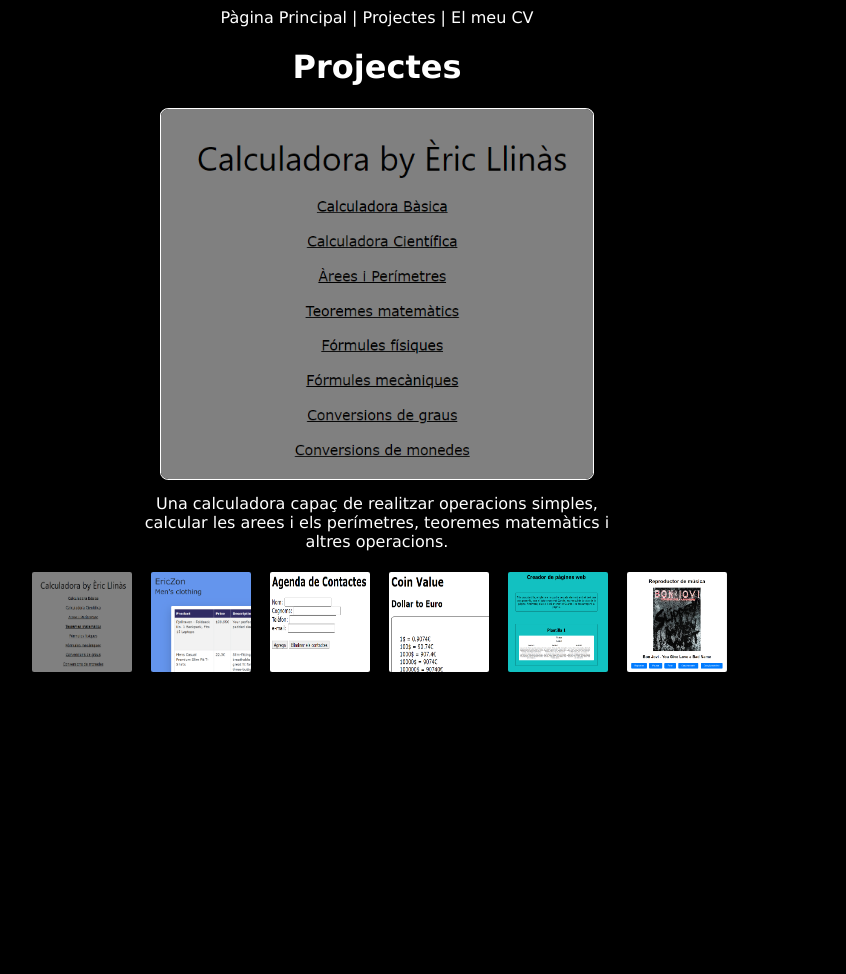
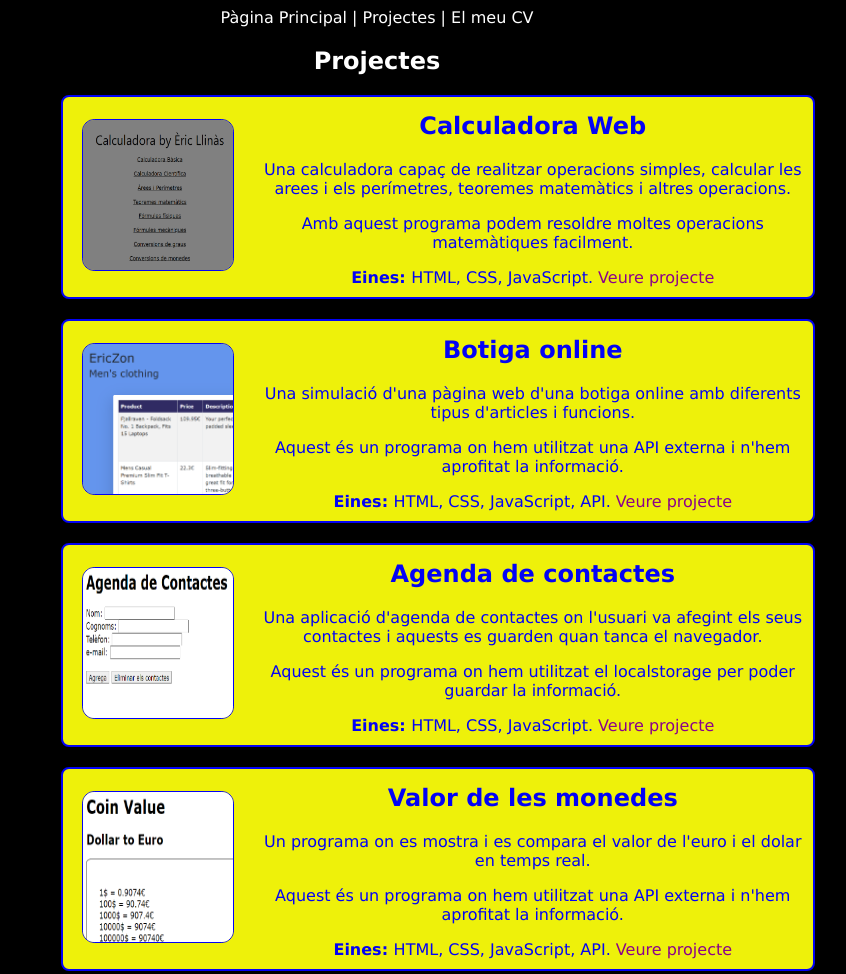
Before and after one commit to TheEric33/Portfolio, a plain HTML site: page pages/projectes.html in a window 1280 px wide. Shown: the top 974 px of the page, without its empty margins (263-1109 px from the left). Before the commit the page ends 800 px from the top, so only its background shows below. Drawn offline with Linux system fonts and the light colour scheme.

Commit message:
New Projects page

```diff
--- a/css/estils.css
+++ b/css/estils.css
@@ -88,107 +88,41 @@ a:hover{
 
 }
 
-#img1{
+.project {
 
-    display: inline;
+    background-color: #eef10a;
+    color: rgb(3, 3, 245);
+    border-radius: 8px;
+    width: 750px;
+    height: 200px;
+    margin-left: 25%;
+    margin-bottom: 20px;
+    border: solid 2px
 
 }
 
-#img2{
+.imgpj {
 
-    display: none;
-
+    width: 150px;
+    height: 150px;
+    border-radius: 8%;
+    float: left;
+    margin-top: 22px;
+    display: flex;
 
 }
 
-#img3{
+h2 {
 
-    display: none;
-
-
-}
-#img4{
-
-    display: none;
-
+    margin-top: 15px;
 
 }
 
-#img5{
-
-    display: none;
-
+div >  p > a {
+    color: darkmagenta;
 }
 
-#img6{
+div > p > a:hover {
 
-    display: none;
-
+    color: black;
 }
-
-#p1{
-
-    display: inline;
-
-}
-
-#p2{
-
-    display: none;
-
-}
-
-#p3{
-
-    display: none;
-
-}
-
-#p4{
-
-    display: none;
-
-}
-
-#p5{
-
-    display: none;
-
-}
-
-#p6{
-
-    display: none;
-
-}
-
-.btimg{
-
-    height: 100px;
-    width: 100px;
-    border-radius: 3%;
-
-}
-
-button {
-
-    border: 0;
-    background-color: #000;
-
-}
-
-.father {
-
-    width: 100%;
-    display: flex;
-    justify-content: center;
-
-}
-
-.paraf {
-
-    text-align: center;
-    width: 500px;
-
-
-}
--- a/pages/projectes.html
+++ b/pages/projectes.html
@@ -7,173 +7,70 @@
     <link rel="stylesheet" href="../css/estils.css">
 </head>
 <body>
-
     <header>
 
         <a href="../index.html">Pàgina Principal</a> |
         <a href="./projectes.html">Projectes</a> |
-        <a target="_blank" href="./CV_Eric_Llinas.pdf"> El meu CV</a>
+        <a target="_blank" href="./ÈRIC LLINÀS PANADÉS.pdf"> El meu CV</a>
 
 
     </header>
-
-    <h1>Projectes</h1>
-    <div>
-        <a id="img1" target="_blank" href="https://theeric33.github.io/Calculadora/index.html"><img src="../img/1.png"></a>
-        <a id="img2" target="_blank" href="../Projects/P1/index.html"><img src="../img/2.png"></a>
-        <a id="img3" target="_blank" href="../Projects/Agenda_Contactes  v2.2/index.html"><img src="../img/3.png"></a>
-        <a id="img4" target="_blank" href="../Projects/CoinValue/index.html"><img src="../img/4.png"></a>
-        <a id="img5" target="_blank" href="../Projects/creadorPaginesWeb/index.html"><img src="../img/5.png"></a>
-        <a id="img6" target="_blank" href="../Projects/Reproductor_musica/index.html"><img src="../img/6.png"></a>
-    </div>
-    <div class="father">
-      <div class="paraf">
-        <p id="p1">Una calculadora capaç de realitzar operacions simples, calcular les arees i els perímetres, teoremes matemàtics i altres operacions.</p>
-        <p id="p2">Una simulació d'una pàgina web d'una botiga online amb diferents tipus d'articles i funcions.</p>
-        <p id="p3">Una aplicació d'agenda de contactes on l'usuari va afegint els seus contactes i aquests es guarden quan tanca el navegador. Te l'opció de buidar la llista. </p>
-        <p id="p4">Una pàgina que dona informació del valor de certes quantitats d'euros en dolars i de dolars en euros. És informació en temps real.</p>
-        <p id="p5">Una pàgina que, mitjançant unes plantilles crrades, et permet crear i descarregar pàgines web simples de manera ràpida i senzilla</p>
-        <p id="p6">Una aplicació d'un reproductor de música on pots reprduïr, pausar, parar i canviar algunes cançons.</p>
-       </div>
-    </div>
-
-    <br>
-    <div>
-        <button onclick="foto1()"><img src="../img/1.png" class="btimg"></button>
-        <button onclick="foto2()"><img src="../img/2.png" class="btimg"></button>
-        <button onclick="foto3()"><img src="../img/3.png" class="btimg"></button>
-        <button onclick="foto4()"><img src="../img/4.png" class="btimg"></button>
-        <button onclick="foto5()"><img src="../img/5.png" class="btimg"></button>
-        <button onclick="foto6()"><img src="../img/6.png" class="btimg"></button>
-    </div>
-
-    <script>
-
-        var i1 = document.getElementById("img1");
-        var i2 = document.getElementById("img2");
-        var i3 = document.getElementById("img3");
-        var i4 = document.getElementById("img4");
-        var i5 = document.getElementById("img5");
-        var i6 = document.getElementById("img6");
-
-        var pa1 = document.getElementById("p1");
-        var pa2 = document.getElementById("p2");
-        var pa3 = document.getElementById("p3");
-        var pa4 = document.getElementById("p4");
-        var pa5 = document.getElementById("p5");
-        var pa6 = document.getElementById("p6");
+    <section>
+        <h1>Projectes</h1>
+        <div class="project">
+            <img class="imgpj" src="../img/1.png" alt="Captura de la Calculadora Web">
+            <h2>Calculadora Web</h2>
+            <p>Una calculadora capaç de realitzar operacions simples, calcular les arees i els perímetres, teoremes matemàtics i altres operacions.</p>
+            <p>Amb aquest programa podem resoldre moltes operacions matemàtiques facilment.</p>
+            <p><strong>Eines: </strong> HTML, CSS, JavaScript. <a target="_blank" href="https://theeric33.github.io/Calculadora/index.html">Veure projecte</a></p>
 
 
-        function foto1(){
+        </div>
+        <div class="project">
+            <img class="imgpj" src="../img/2.png" alt="Captura de la Botiga online">
+            <h2>Botiga online</h2>
+            <p>Una simulació d'una pàgina web d'una botiga online amb diferents tipus d'articles i funcions.</p>
+            <p>Aquest és un programa on hem utilitzat una API externa i n'hem aprofitat la informació.</p>
+            <p><strong>Eines: </strong> HTML, CSS, JavaScript, API. <a target="_blank" href="../Projects/P1/index.html">Veure projecte</a></p>
 
-            i1.style.display='inline';
-            i2.style.display='none';
-            i3.style.display='none';
-            i4.style.display='none';
-            i5.style.display='none';
-            i6.style.display='none';
 
-            pa1.style.display = 'inline';
-            pa2.style.display = 'none';
-            pa3.style.display = 'none';
-            pa4.style.display = 'none';
-            pa5.style.display = 'none';
-            pa6.style.display = 'none';
+        </div>
+        <div class="project">
+            <img class="imgpj" src="../img/3.png" alt="Captura de l'agenda de contactes">
+            <h2>Agenda de contactes</h2>
+            <p>Una aplicació d'agenda de contactes on l'usuari va afegint els seus contactes i aquests es guarden quan tanca el navegador.</p>
+            <p>Aquest és un programa on hem utilitzat el localstorage per poder guardar la informació.</p>
+            <p><strong>Eines: </strong> HTML, CSS, JavaScript. <a target="_blank" href="../Projects/Agenda_Contactes  v2.2/index.html">Veure projecte</a></p>
 
-        }
 
-        function foto2(){
+        </div>
+        <div class="project">
+            <img class="imgpj" src="../img/4.png" alt="Captura de l'app del valor de les monedes">
+            <h2>Valor de les monedes</h2>
+            <p>Un programa on es mostra i es compara el valor de l'euro i el dolar en temps real.</p>
+            <p>Aquest és un programa on hem utilitzat una API externa i n'hem aprofitat la informació.</p>
+            <p><strong>Eines: </strong> HTML, CSS, JavaScript, API. <a target="_blank" href="../Projects/CoinValue/index.html">Veure projecte</a></p>
 
-            i1.style.display='none';
-            i2.style.display='inline';
-            i3.style.display='none';
-            i4.style.display='none';
-            i5.style.display='none';
-            i6.style.display='none';
 
-            pa1.style.display = 'none';
-            pa2.style.display = 'inline';
-            pa3.style.display = 'none';
-            pa4.style.display = 'none';
-            pa5.style.display = 'none';
-            pa6.style.display = 'none';
+        </div>
+        <div class="project">
+            <img class="imgpj" src="../img/5.png" alt="Captura del creador de pàgines web">
+            <h2>Creador de pàgines web</h2>
+            <p>Una pàgina que, mitjançant unes plantilles creades, et permet crear i descarregar pàgines web simples de manera ràpida i senzilla</p>
+            <p>Aquest programa pot ser una solució per a aquella gent que vol una pàgina web però no sap com fer-la.</p>
+            <p><strong>Eines: </strong> HTML, CSS, JavaScript. <a target="_blank" href="../Projects/creadorPaginesWeb/index.html">Veure projecte</a></p>
 
-        }
 
-        function foto3(){
+        </div>
+        <div class="project">
+            <img class="imgpj" src="../img/6.png" alt="Captura del reproductor de música">
+            <h2>Reproductor de música</h2>
+            <p>Una aplicació d'un reproductor de música on pots reproduïr, pausar, parar i canviar algunes cançons.</p>
+            <p><strong>Eines: </strong> HTML, CSS, JavaScript. <a target="_blank" href="../Projects/Reproductor_musica/index.html">Veure projecte</a></p>
 
-            i1.style.display='none';
-            i2.style.display='none';
-            i3.style.display='inline';
-            i4.style.display='none';
-            i5.style.display='none';
-            i6.style.display='none';
 
-            pa1.style.display = 'none';
-            pa2.style.display = 'none';
-            pa3.style.display = 'inline';
-            pa4.style.display = 'none';
-            pa5.style.display = 'none';
-            pa6.style.display = 'none';
-
-        }
-
-        function foto4(){
-
-            i1.style.display='none';
-            i2.style.display='none';
-            i3.style.display='none';
-            i4.style.display='inline';
-            i5.style.display='none';
-            i6.style.display='none';
-
-            pa1.style.display = 'none';
-            pa2.style.display = 'none';
-            pa3.style.display = 'none';
-            pa4.style.display = 'inline';
-            pa5.style.display = 'none';
-            pa6.style.display = 'none';
-
-        }
-
-        function foto5(){
-
-            i1.style.display='none';
-            i2.style.display='none';
-            i3.style.display='none';
-            i4.style.display='none';
-            i5.style.display='inline';
-            i6.style.display='none';
-
-            pa1.style.display = 'none';
-            pa2.style.display = 'none';
-            pa3.style.display = 'none';
-            pa4.style.display = 'none';
-            pa5.style.display = 'inline';
-            pa6.style.display = 'none';
-
-        }
-
-        function foto6(){
-
-            i1.style.display='none';
-            i2.style.display='none';
-            i3.style.display='none';
-            i4.style.display='none';
-            i5.style.display='none';
-            i6.style.display='inline';
-
-            pa1.style.display = 'none';
-            pa2.style.display = 'none';
-            pa3.style.display = 'none';
-            pa4.style.display = 'none';
-            pa5.style.display = 'none';
-            pa6.style.display = 'inline';
-
-}
-
-    </script>
-
+        </div>
+    </section>
 
 </body>
 </html>
```
Also changed, not shown: index.html (+2 -2 lines), 1 other file.
